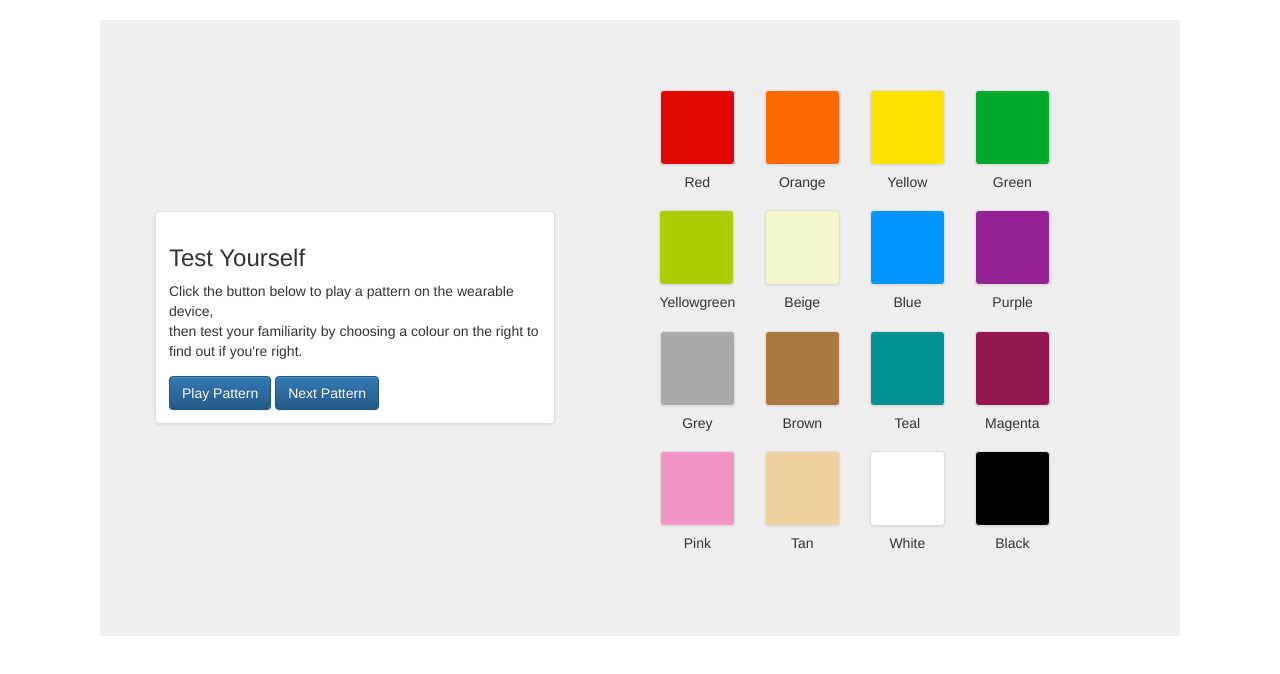
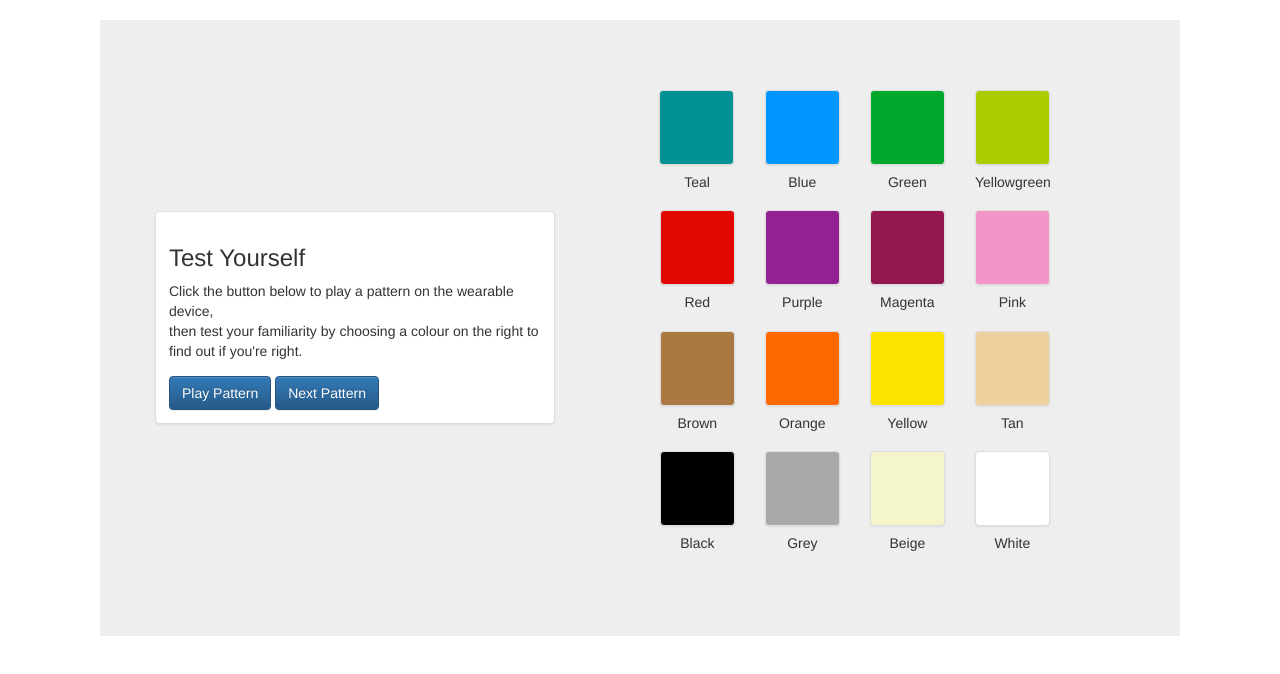
Before and after one commit to jordones/haptijordon, a website: page view/test.html in a window 1280 px wide. Drawn offline with nearby package versions, Linux system fonts and the light colour scheme.

Commit message:
organized colour terms according to pattern

```diff
--- a/index.js
+++ b/index.js
@@ -36,9 +36,6 @@ router.get("/test", function(req, res) {
 
 router.post("/rgb", function(req, res) {
   console.log(req.body);
-  if (req.body["rgb"].substring(3) === "rgb") {
-    console.log("this is a buttonclick");
-  }
   // Look up colourname in the dictionary
   var hex = req.body["rgb"].substring(1); // retrieve the value and strip the 0x prefix
   var colourName = dict.getRGB565FromHex(hex);
--- a/view/test.html
+++ b/view/test.html
@@ -171,7 +171,46 @@
               id="colourForm"
             >
               <br />
-              <!-- Row One -->
+              <!-- Row One: Teal Blue Green Yellowgreen -->
+              <div class="row">
+                <!-- Teal -->
+                <div class="col-xs-6 col-md-3">
+                  <a
+                    class="thumbnail colour-card"
+                    style="background-color: #009193;"
+                  >
+                  </a>
+                  <h5>Teal</h5>
+                </div>
+                <!-- Blue -->
+                <div class="col-xs-6 col-md-3">
+                  <a
+                    class="thumbnail colour-card"
+                    style="background-color: #0096FF;"
+                  >
+                  </a>
+                  <h5>Blue</h5>
+                </div>
+                <!-- Green -->
+                <div class="col-xs-6 col-md-3">
+                  <a
+                    class="thumbnail colour-card"
+                    style="background-color: #00A82D;"
+                  >
+                  </a>
+                  <h5>Green</h5>
+                </div>
+                <!-- YellowGreen -->
+                <div class="col-xs-6 col-md-3">
+                  <a
+                    class="thumbnail colour-card"
+                    style="background-color: #AACD00;"
+                  >
+                  </a>
+                  <h5>Yellowgreen</h5>
+                </div>
+              </div>
+              <!-- Row Two: Red - Purple - Magenta - Pink -->
               <div class="row">
                 <!-- Red -->
                 <div class="col-xs-6 col-md-3">
@@ -182,7 +221,46 @@
                   </a>
                   <h5>Red</h5>
                 </div>
-                <!-- Red -->
+                <!-- Purple -->
+                <div class="col-xs-6 col-md-3">
+                  <a
+                    class="thumbnail colour-card"
+                    style="background-color: #942192;"
+                  >
+                  </a>
+                  <h5>Purple</h5>
+                </div>
+                <!-- Magenta -->
+                <div class="col-xs-6 col-md-3">
+                  <a
+                    class="thumbnail colour-card"
+                    style="background-color: #941751;"
+                  >
+                  </a>
+                  <h5>Magenta</h5>
+                </div>
+                <!-- Pink -->
+                <div class="col-xs-6 col-md-3">
+                  <a
+                    class="thumbnail colour-card"
+                    style="background-color: #F395C7;"
+                  >
+                  </a>
+                  <h5>Pink</h5>
+                </div>
+              </div>
+              <!-- Row Three: Brown Orange Yellow Tan -->
+              <div class="row">
+                <!-- Brown -->
+                <div class="col-xs-6 col-md-3">
+                  <a
+                    class="thumbnail colour-card"
+                    style="background-color: #AA7942;"
+                  >
+                  </a>
+                  <h5>Brown</h5>
+                </div>
+                <!-- Orange -->
                 <div class="col-xs-6 col-md-3">
                   <a
                     class="thumbnail colour-card"
@@ -191,7 +269,7 @@
                   </a>
                   <h5>Orange</h5>
                 </div>
-                <!-- Red -->
+                <!-- Yellow -->
                 <div class="col-xs-6 col-md-3">
                   <a
                     class="thumbnail colour-card"
@@ -200,28 +278,37 @@
                   </a>
                   <h5>Yellow</h5>
                 </div>
-                <!-- Red -->
+                <!-- Tan -->
                 <div class="col-xs-6 col-md-3">
                   <a
                     class="thumbnail colour-card"
-                    style="background-color: #00A82D;"
+                    style="background-color: #EFD19F;"
                   >
                   </a>
-                  <h5>Green</h5>
+                  <h5>Tan</h5>
                 </div>
               </div>
-              <!-- Row Two -->
+              <!-- Row Four: Black Grey Beige White -->
               <div class="row">
-                <!-- Red -->
+                <!-- Black -->
                 <div class="col-xs-6 col-md-3">
                   <a
                     class="thumbnail colour-card"
-                    style="background-color: #AACD00;"
+                    style="background-color: #000000;"
                   >
                   </a>
-                  <h5>Yellowgreen</h5>
+                  <h5>Black</h5>
                 </div>
-                <!-- Red -->
+                <!-- Grey -->
+                <div class="col-xs-6 col-md-3">
+                  <a
+                    class="thumbnail colour-card"
+                    style="background-color: #A9A9A9;"
+                  >
+                  </a>
+                  <h5>Grey</h5>
+                </div>
+                <!-- Beige -->
                 <div class="col-xs-6 col-md-3">
                   <a
                     class="thumbnail colour-card"
@@ -230,85 +317,7 @@
                   </a>
                   <h5>Beige</h5>
                 </div>
-                <!-- Red -->
-                <div class="col-xs-6 col-md-3">
-                  <a
-                    class="thumbnail colour-card"
-                    style="background-color: #0096FF;"
-                  >
-                  </a>
-                  <h5>Blue</h5>
-                </div>
-                <!-- Red -->
-                <div class="col-xs-6 col-md-3">
-                  <a
-                    class="thumbnail colour-card"
-                    style="background-color: #942192;"
-                  >
-                  </a>
-                  <h5>Purple</h5>
-                </div>
-              </div>
-              <!-- Row Three -->
-              <div class="row">
-                <!-- Red -->
-                <div class="col-xs-6 col-md-3">
-                  <a
-                    class="thumbnail colour-card"
-                    style="background-color: #A9A9A9;"
-                  >
-                  </a>
-                  <h5>Grey</h5>
-                </div>
-                <!-- Red -->
-                <div class="col-xs-6 col-md-3">
-                  <a
-                    class="thumbnail colour-card"
-                    style="background-color: #AA7942;"
-                  >
-                  </a>
-                  <h5>Brown</h5>
-                </div>
-                <!-- Red -->
-                <div class="col-xs-6 col-md-3">
-                  <a
-                    class="thumbnail colour-card"
-                    style="background-color: #009193;"
-                  >
-                  </a>
-                  <h5>Teal</h5>
-                </div>
-                <!-- Red -->
-                <div class="col-xs-6 col-md-3">
-                  <a
-                    class="thumbnail colour-card"
-                    style="background-color: #941751;"
-                  >
-                  </a>
-                  <h5>Magenta</h5>
-                </div>
-              </div>
-              <!-- Row Four -->
-              <div class="row">
-                <!-- Red -->
-                <div class="col-xs-6 col-md-3">
-                  <a
-                    class="thumbnail colour-card"
-                    style="background-color: #F395C7;"
-                  >
-                  </a>
-                  <h5>Pink</h5>
-                </div>
-                <!-- Red -->
-                <div class="col-xs-6 col-md-3">
-                  <a
-                    class="thumbnail colour-card"
-                    style="background-color: #EFD19F;"
-                  >
-                  </a>
-                  <h5>Tan</h5>
-                </div>
-                <!-- Red -->
+                <!-- White -->
                 <div class="col-xs-6 col-md-3">
                   <a
                     class="thumbnail colour-card"
@@ -316,15 +325,6 @@
                   >
                   </a>
                   <h5>White</h5>
-                </div>
-                <!-- Red -->
-                <div class="col-xs-6 col-md-3">
-                  <a
-                    class="thumbnail colour-card"
-                    style="background-color: #000000;"
-                  >
-                  </a>
-                  <h5>Black</h5>
                 </div>
               </div>
               <input type="color" name="rgb" id="rgb" style="display:none;" />
```
Also changed, not shown: dictionary/pattern.json (+12 -12 lines), view/learn.html (+63 -63 lines).
